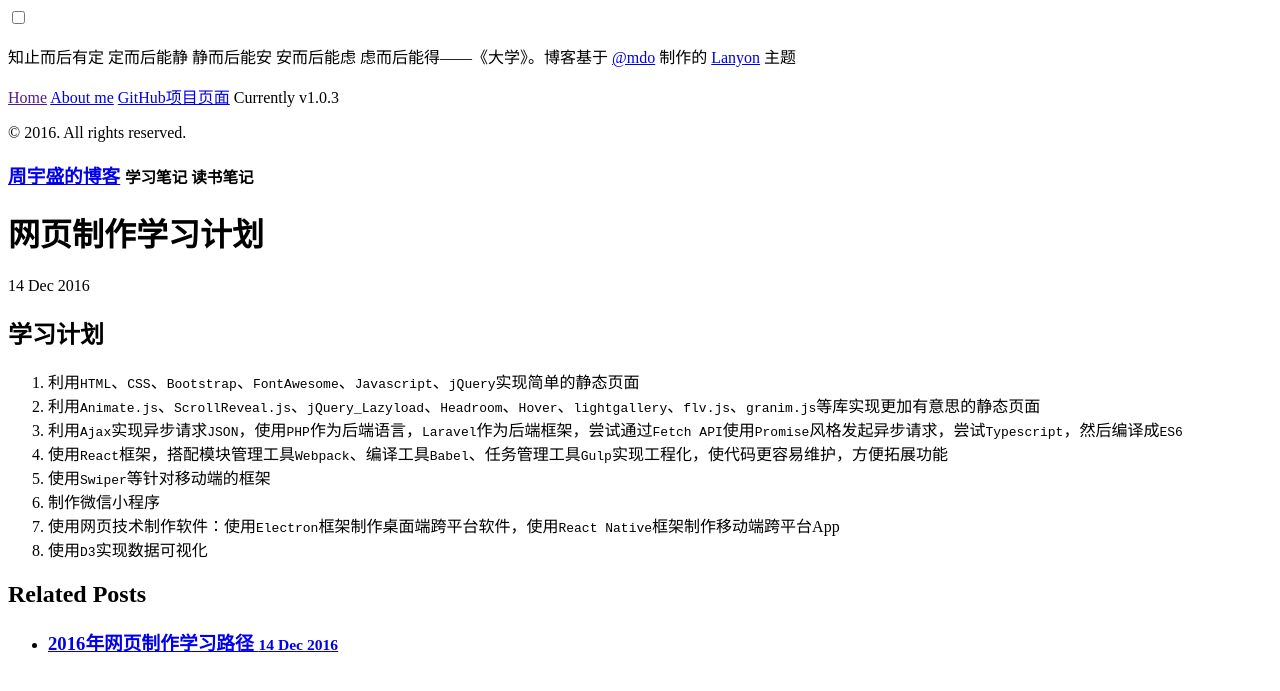
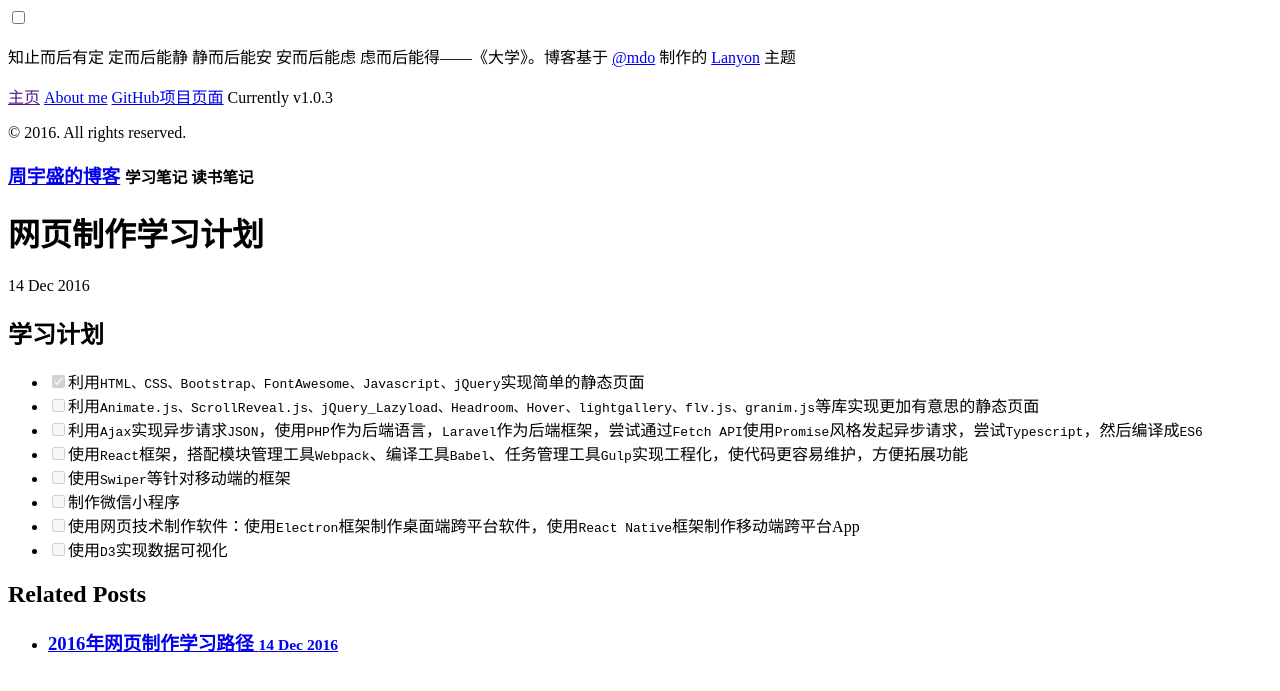
Before and after one commit to jasonzhouu/old-github-pages, a Jekyll site: the page built from _posts/2016-12-14-learning-plan.md, in a window 1280 px wide. Shown: the top 691 px of the page. Built offline with Jekyll 4.4.1, drawn with Linux system fonts in a browser that asks for light colours; comment, search, counter and statistics services are not loaded; some of the changed lines change nothing that is shown.

Commit message:
图标和复选框

```diff
--- a/_includes/sidebar.html
+++ b/_includes/sidebar.html
@@ -9,7 +9,7 @@
   </div>
 
   <nav class="sidebar-nav">
-    <a class="sidebar-nav-item{% if page.url == site.baseurl %} active{% endif %}" href="{{ site.baseurl }}">Home</a>
+    <a class="sidebar-nav-item{% if page.url == site.baseurl %} active{% endif %}" href="{{ site.baseurl }}">主页</a>
 
     {% comment %}
       The code below dynamically generates a sidebar nav of pages with
--- a/_posts/2016-12-14-learning-plan.md
+++ b/_posts/2016-12-14-learning-plan.md
@@ -5,11 +5,11 @@
 
 ## 学习计划
 
-1. 利用`HTML`、`CSS`、`Bootstrap`、`FontAwesome`、`Javascript`、`jQuery`实现简单的静态页面
-2. 利用`Animate.js`、`ScrollReveal.js`、`jQuery_Lazyload`、`Headroom`、`Hover`、`lightgallery`、`flv.js`、`granim.js`等库实现更加有意思的静态页面
-3. 利用`Ajax`实现异步请求`JSON`，使用`PHP`作为后端语言，`Laravel`作为后端框架，尝试通过`Fetch API`使用`Promise`风格发起异步请求，尝试`Typescript`，然后编译成`ES6`
-4. 使用`React`框架，搭配模块管理工具`Webpack`、编译工具`Babel`、任务管理工具`Gulp`实现工程化，使代码更容易维护，方便拓展功能
-5. 使用`Swiper`等针对移动端的框架
-6. 制作微信小程序
-7. 使用网页技术制作软件：使用`Electron`框架制作桌面端跨平台软件，使用`React Native`框架制作移动端跨平台App
-8. 使用`D3`实现数据可视化
+- [x]  利用`HTML、CSS、Bootstrap、FontAwesome、Javascript、jQuery`实现简单的静态页面
+- [ ]  利用`Animate.js、ScrollReveal.js、jQuery_Lazyload、Headroom、Hover、lightgallery、flv.js、granim.js`等库实现更加有意思的静态页面
+- [ ]  利用`Ajax`实现异步请求`JSON`，使用`PHP`作为后端语言，`Laravel`作为后端框架，尝试通过`Fetch API`使用`Promise`风格发起异步请求，尝试`Typescript`，然后编译成`ES6`
+- [ ]  使用`React`框架，搭配模块管理工具`Webpack`、编译工具`Babel`、任务管理工具`Gulp`实现工程化，使代码更容易维护，方便拓展功能
+- [ ]  使用`Swiper`等针对移动端的框架
+- [ ]  制作微信小程序
+- [ ]  使用网页技术制作软件：使用`Electron`框架制作桌面端跨平台软件，使用`React Native`框架制作移动端跨平台App
+- [ ]  使用`D3`实现数据可视化
```
Also changed, not shown: public/apple-touch-icon-precomposed.png, public/favicon.ico.
